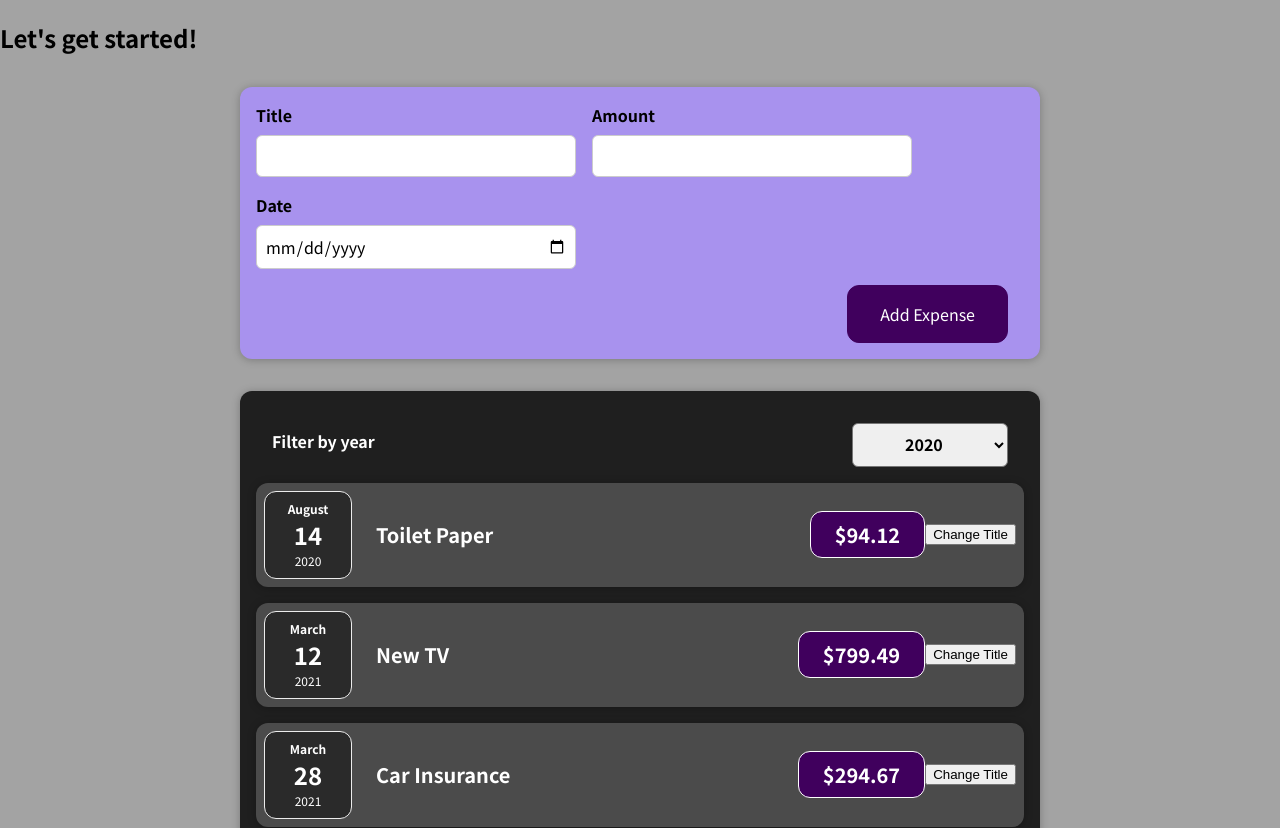
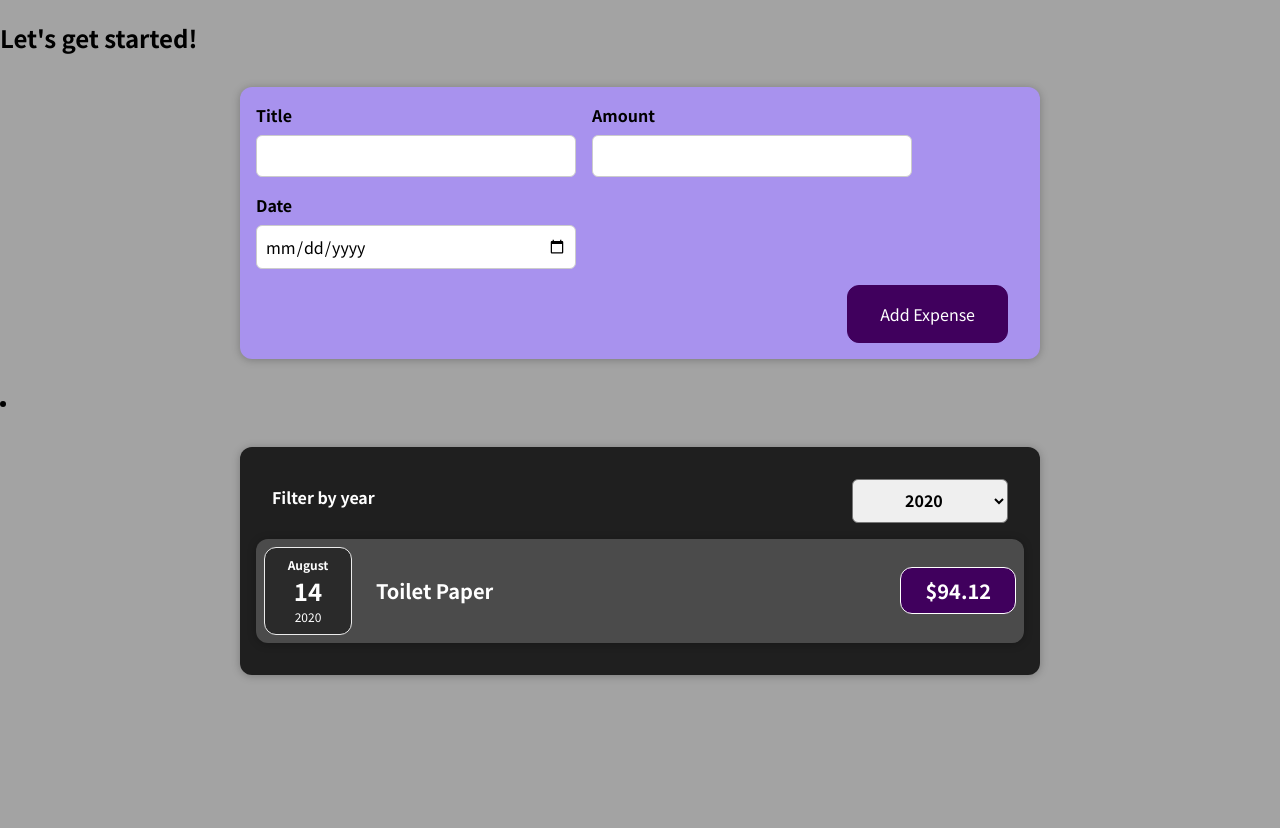
Before and after one commit to shashanksah143/Expense-tracker, a React (Create React App) app: page / in a window 1280 px wide. Shown: the top 828 px of the page. After the commit the page ends 800 px from the top, so only its background shows below. Built offline with nearby package versions, Linux system fonts and the light colour scheme.

Commit message:
added dynamic filter to, filter expenses year wise

```diff
--- a/src/components/expenses/ExpenseItem.jsx
+++ b/src/components/expenses/ExpenseItem.jsx
@@ -1,22 +1,15 @@
 import "./ExpenseItem.css";
 
-import React, { useState } from "react";
 import ExpenseDate from "./ExpenseDate";
 import Card from "../UI/Card";
 function ExpenseItem(props) {
-  const [title, setTitle] = useState(props.expense.title);
-  const titleChangeHandler = () => {
-    setTitle("Updated title");
-  };
-
   return (
     <Card className="expense-item">
       <ExpenseDate date={props.expense.date} />
       <div className="expense-item__description">
-        <h2 className="expense-item h2">{title}</h2>
+        <h2 className="expense-item h2">{props.expense.title}</h2>
         <div className="expense-item__price">${props.expense.amount}</div>
       </div>
-      <button onClick={titleChangeHandler}>Change Title</button>
     </Card>
   );
 }
--- a/src/components/expenses/Expenses.jsx
+++ b/src/components/expenses/Expenses.jsx
@@ -1,11 +1,15 @@
 import "./Expenses.css";
-import ExpenseItem from "./ExpenseItem";
 import Card from "../UI/Card";
 import ExpensesFilter from "./ExpenseFilter";
+import ExpensesList from "./ExpensesList";
 import { useState } from "react";
 
 function Expenses(props) {
   const [selectedYear, setSelectedYear] = useState("2020");
+
+  const filteredExpenses = props.expenses.filter(
+    (item) => item.date.getFullYear().toString() === selectedYear
+  );
 
   const expensesChanageHandler = (year) => {
     setSelectedYear(year);
@@ -13,17 +17,15 @@
   };
 
   return (
-    <div>
+    <li>
       <Card className="expenses">
         <ExpensesFilter
           onYearChange={expensesChanageHandler}
           selected={selectedYear}
         />
-        {props.expenses.map((item) => (
-          <ExpenseItem expense={item} />
-        ))}
+        <ExpensesList items={filteredExpenses} />
       </Card>
-    </div>
+    </li>
   );
 }
 
--- /dev/null
+++ b/src/components/expenses/ExpensesList.css
@@ -0,0 +1,9 @@
+.expenses-list {
+  list-style: none;
+  padding: 0;
+}
+
+.expenses-list__fallback {
+  color: white;
+  text-align: center;
+}
--- /dev/null
+++ b/src/components/expenses/ExpensesList.jsx
@@ -0,0 +1,14 @@
+import ExpenseItem from "./ExpenseItem";
+import "./ExpensesList.css";
+const ExpensesList = (props) => {
+  if (props.items.length === 0) {
+    return <p className="expenses-list__fallback">No Expense Found</p>;
+  }
+  return props.items.map((item) => (
+    <ul className="expenses-list" key={item.id}>
+      <ExpenseItem expense={item} />
+    </ul>
+  ));
+};
+
+export default ExpensesList;
```
Also changed, not shown: 1 other file (tests, documents, lock files or other folders).
